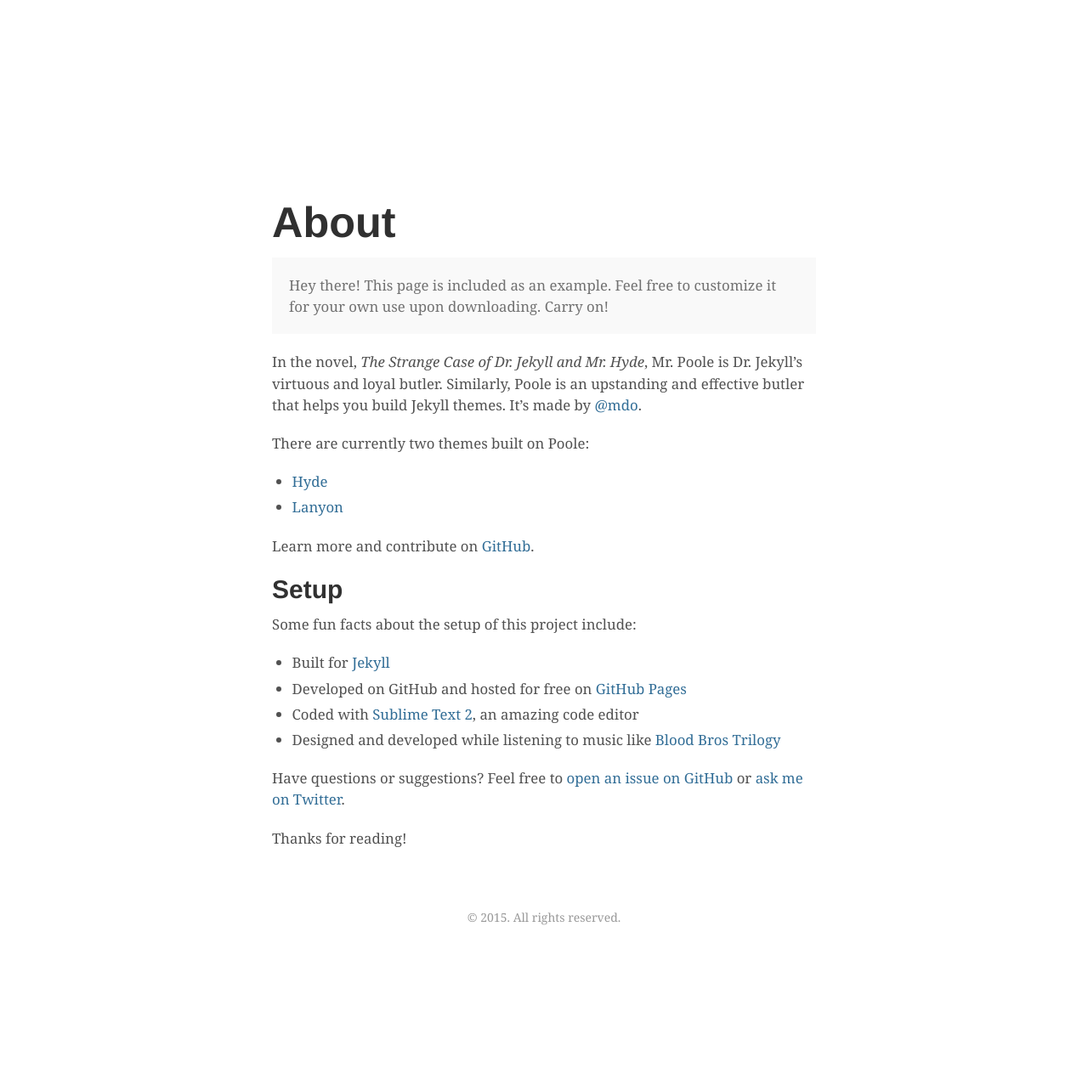
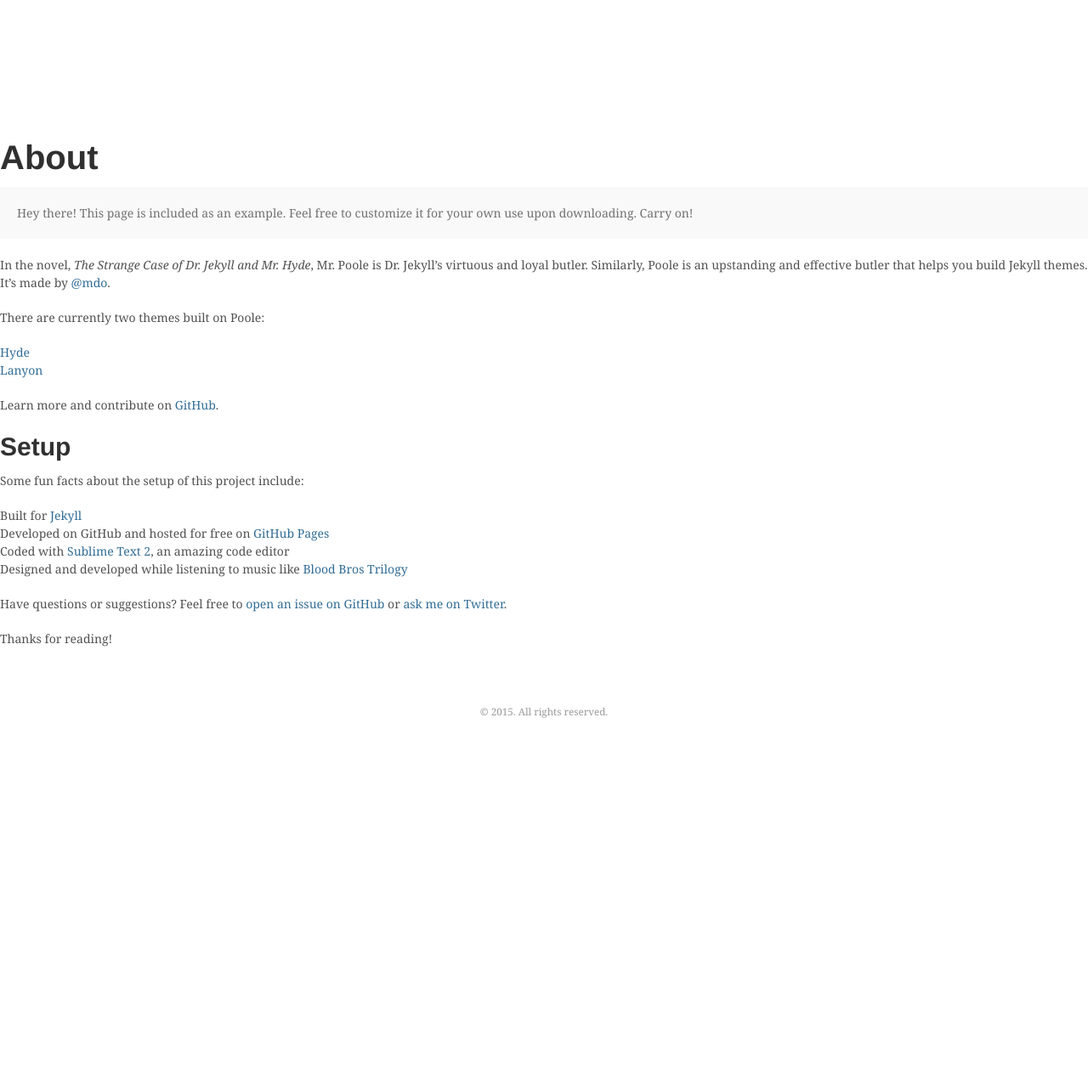
Before and after one commit to emilysquid/emilysquid.github.io, a Jekyll site: the page built from about.md, in a window 1280 px wide. Shown: the whole page at 85% size. Built offline with Jekyll 4.4.1, drawn with Linux system fonts in a browser that asks for light colours; after the commit the page ends 925 px from its top, so only the background shows below that.

Commit message:
style edits

```diff
--- a/_layouts/default.html
+++ b/_layouts/default.html
@@ -5,7 +5,7 @@
 
   <body{% if page.wide_layout %} class="wide"{% endif %}>
 
-    <div class="container content">
+    <!-- <div class="container content"> -->
       <header class="masthead">
         <h3 class="masthead-title">
           <a href="{{ site.baseurl }}" title="Home">{{ site.title }}</a>
@@ -22,7 +22,7 @@
           &copy; <time datetime="{{ site.time | date_to_xmlschema }}">{{ site.time | date: '%Y' }}</time>. All rights reserved.
         </small>
       </footer>
-    </div>
+    <!-- </div> -->
 
   </body>
 </html>
```
